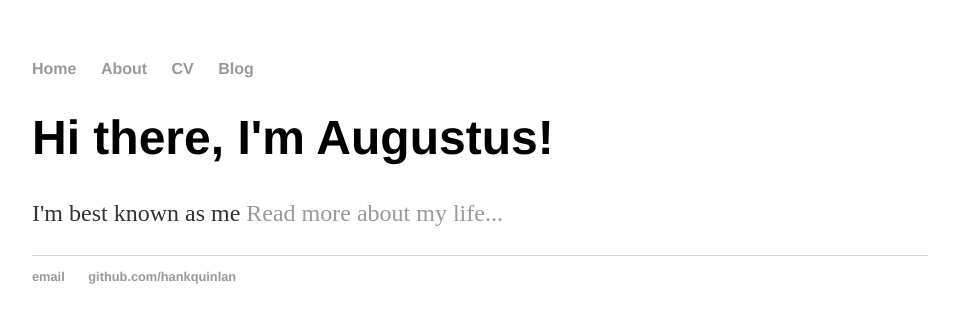
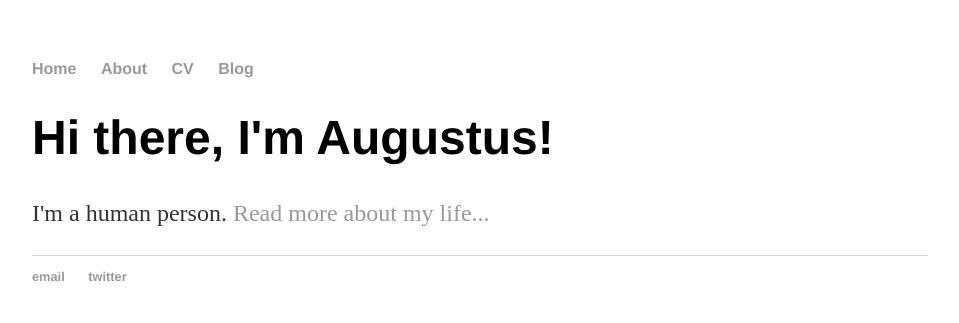
Before and after one commit to augustusodena/augustusodena.github.io, a Jekyll site: the page built from index.html, in a window 1280 px wide. Shown: the top 323 px of the page, without its empty margins (160-1119 px from the left). Built offline with Jekyll 4.4.1, drawn with Linux system fonts in a browser that asks for light colours.

Commit message:
Update index.html

```diff
--- a/index.html
+++ b/index.html
@@ -1,30 +1,8 @@
-<!DOCTYPE html>
-<html>
-	<head>
-		<title>Augustus Odena</title>
-		<!-- link to main stylesheet -->
-		<link rel="stylesheet" type="text/css" href="/css/main.css">
-	</head>
-	<body>
-		<nav>
-    		<ul>
-        		<li><a href="/">Home</a></li>
-	        	<li><a href="/about">About</a></li>
-        		<li><a href="/cv">CV</a></li>
-        		<li><a href="/blog">Blog</a></li>
-    		</ul>
-		</nav>
-		<div class="container">
-    		<div class="blurb">
-        		<h1>Hi there, I'm Augustus!</h1>
-				<p>I'm best known as me <a href="/about">Read more about my life...</a></p>
-    		</div><!-- /.blurb -->
-		</div><!-- /.container -->
-		<footer>
-    		<ul>
-        		<li><a href="mailto:hankquinlanhub@gmail.com">email</a></li>
-        		<li><a href="https://github.com/hankquinlan">github.com/hankquinlan</a></li>
-			</ul>
-		</footer>
-	</body>
-</html>
+---
+layout: default
+title: Augustus Odena
+---
+<div class="blurb">
+	<h1>Hi there, I'm Augustus!</h1>
+	<p>I'm a human person. <a href="/about">Read more about my life...</a></p>
+</div><!-- /.blurb -->
```
